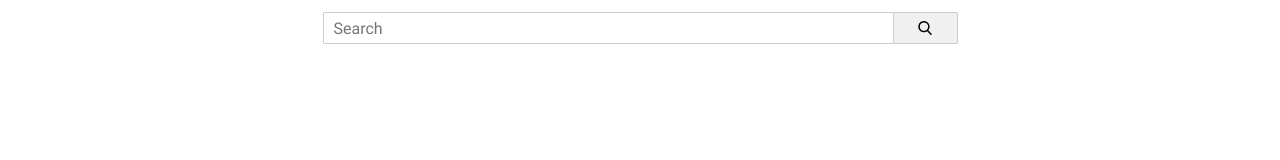
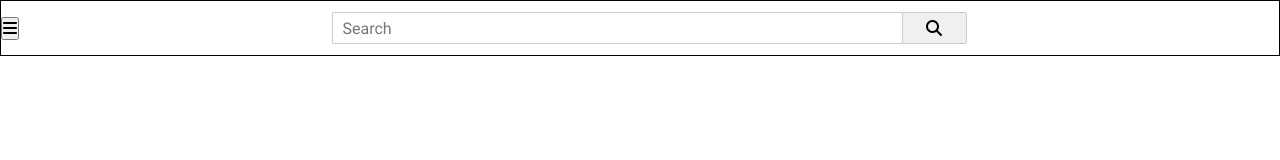
Before and after one commit to jubaan/Project-Embedding-Images-and-Video, a plain HTML site: page index.html in a window 1280 px wide. Drawn offline with Linux system fonts and the light colour scheme.

Commit message:
ADD font awesome, changed icons

```diff
--- a/index.html
+++ b/index.html
@@ -2,18 +2,22 @@
 <html>
     <head>
         <link rel="stylesheet" href="style.css">
+
     </head>
     <body>
+        <script src="https://use.fontawesome.com/0661cf99c7.js"></script>
         <nav>
             <container id="left-menu">
-
+                <button id="lateral-menu">
+                    <i class="fa fa-bars" aria-hidden="true"></i>
+                </button>
             </container>
             <container id="center-search-bar">
                 <div id="search-input">
                     <input type="text" id="search" placeholder="Search">
                 </div>
-                <button id="search-button">
-                    <img id="search-icon" src="img/004-search.png" alt="Search">
+                <button id="search-button" type="submit">
+                        <i class="fa fa-search" aria-hidden="true"></i>
                 </button>
             </container>
             <container id="right-menu-navbar">
--- a/style.css
+++ b/style.css
@@ -48,16 +48,22 @@
 
 nav {
     height: 56px;
+    width: 100rh;
     display: flex;
     flex: row wrap;
-    justify-content: space-around;
+    justify-content: space-between;
     align-items: center;
     background: transparent;
+    border: 1px solid black;
 }
+
+
+
 
 #center-search-bar {
     display: flex;
     flex: row wrap;
+
 }
 
 #search-button {
@@ -90,9 +96,9 @@ nav {
 }
 
 #search-icon {
-    width: 14px;
+    width: 20px;
 }
 
 #search-icon:hover {
-    shad
+
 }
```
